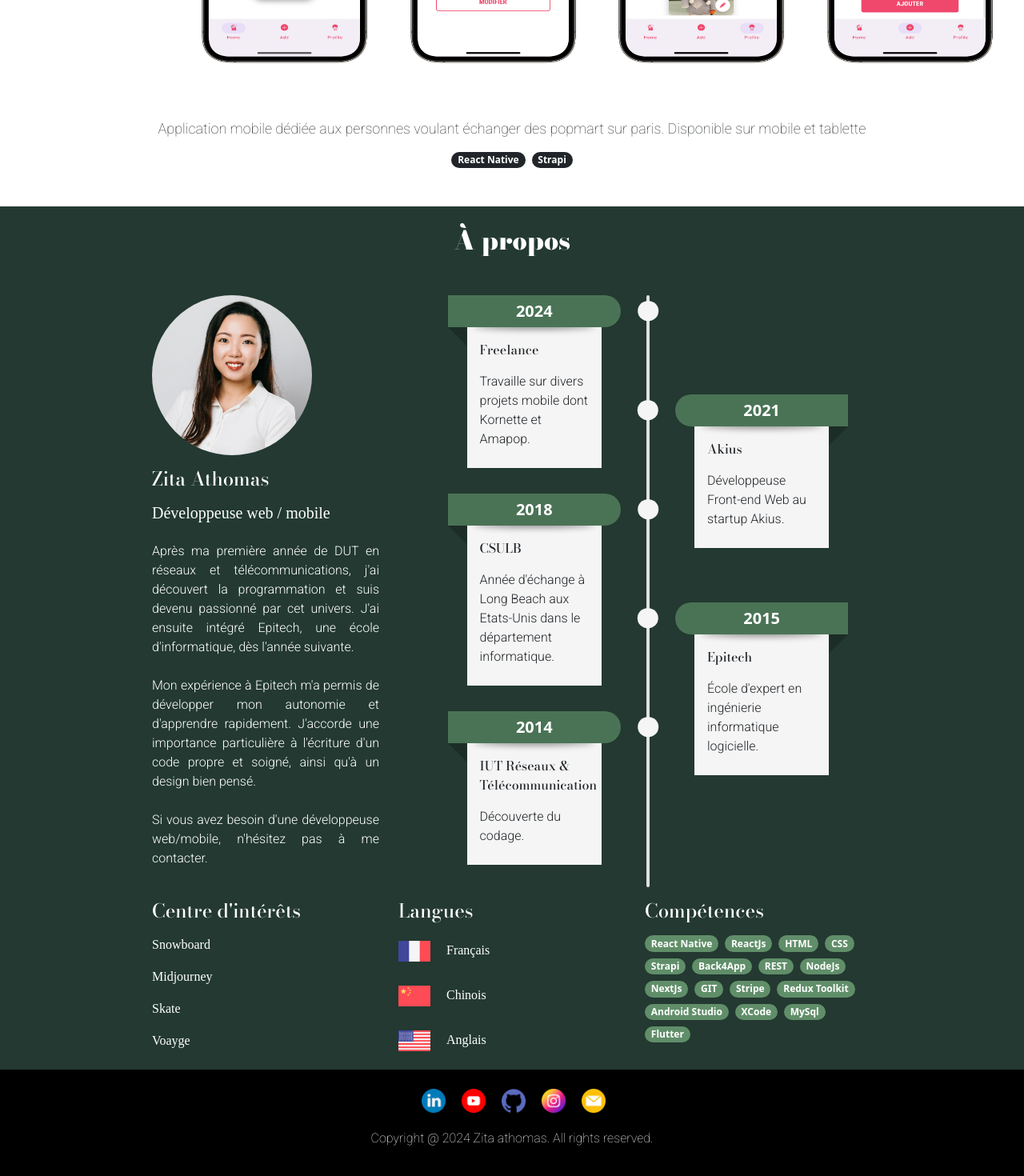
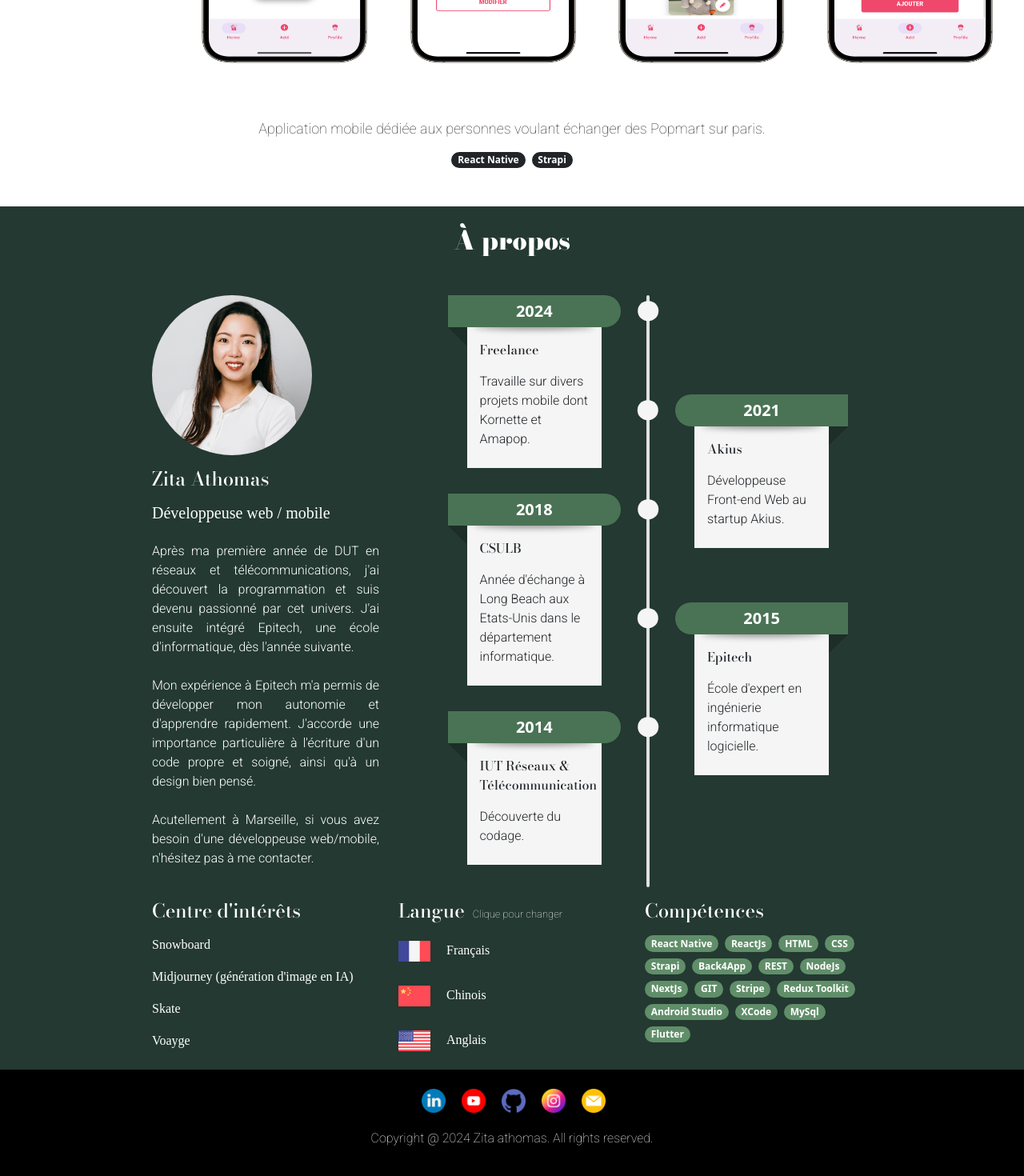
Before and after one commit to zitacheng/porfolio, a React (Create React App) app: page / in a window 1280 px wide. Shown: the part 1206-2676 px from the top of the page at 80% size. Built offline with nearby package versions, Linux system fonts and the light colour scheme; a web font is replaced by a local one.

Commit message:
translate all

```diff
--- a/src/App.css
+++ b/src/App.css
@@ -61,6 +61,18 @@
 
   to {
     transform: translateY(0)
+  }
+}
+
+.slide-left {
+  animation: 3s slide-left;
+}
+@keyframes slide-left {
+  from {
+    margin-left: 100%;
+  }
+  to {
+    margin-left: 0%;
   }
 }
 
@@ -193,6 +205,13 @@ li:nth-child(3) a::after {
   font-family: 'Ysabeau SC';
   font-weight: 200;
   color: #EFEFEF;
+}
+
+.mini {
+  font-family: 'Roboto';
+  font-weight: 200;
+  font-size: small;
+  margin-left: 10px;
 }
 
 .slideImg {
@@ -508,3 +527,40 @@ ul li .descr::before {
   50%  { transform: translate(0, 15px); }
   100%   { transform: translate(0, -0px); }
 }
+
+/* bounce effect */
+
+.bounce-in-right {
+  animation: bounce-in-right 2s ease 1;
+}
+@keyframes bounce-in-right {
+  0% {
+    opacity: 0;
+    transform: translateX(2000px);
+  }
+  60% {
+    opacity: 1;
+    transform: translateX(-30px);
+  }
+  80% { transform: translateX(10px); }
+  100% { transform: translateX(0); }
+}
+
+.bounce2 {
+  animation: bounce2 2s ease infinite;
+}
+@keyframes bounce2 {
+	0%, 20%, 50%, 80%, 100% {transform: translateY(0);}
+	40% {transform: translateY(-30px);}
+	60% {transform: translateY(-15px);}
+}
+
+.gelatine {
+  animation: gelatine 1.3s infinite;
+}
+@keyframes gelatine {
+  from, to { transform: scale(1, 1); }
+  25% { transform: scale(0.9, 1.1); }
+  50% { transform: scale(1.1, 0.9); }
+  75% { transform: scale(0.95, 1.05); }
+}
--- a/src/App.js
+++ b/src/App.js
@@ -85,8 +85,8 @@ function App() {
         </Col>
       </Row>
       <Row id="experience" className="mx-0 my-4">
-        <h1 className="mx-auto text-center title mt-4">{t('devMobileWeb')}</h1>
-        <h3 className="role text-center mb-4">{project.role}</h3>
+        <h1 className="mx-auto text-center title mt-4">{t('exp')}</h1>
+        <h3 className="role text-center mb-4">{t(project.role)}</h3>
         <Col md={2} align="center" className='mt-3'>
           <Row className="mx-2">
             {experiences.map((item, idx) => (
@@ -103,7 +103,7 @@ function App() {
           <Row className="mx-0 mb-0">
             {
               !loading && project?.img?.map((item, idx) => (
-                <Col md={item.md} className="slideInRow">
+                <Col md={item.md} className="bounce-in-right">
                   <Image onLoad={() => {}} key={idx} src={item.file} className="mockupIphone" />
                 </Col>
                 ))
@@ -111,7 +111,7 @@ function App() {
           </Row>
         </Col>
       </Row>
-      <p className="desc text-center w-75 mx-auto mt-0">{project.desc}</p>
+      <p className="desc text-center w-75 mx-auto mt-0">{t(project.desc)}</p>
       <Stack direction="horizontal" gap={2} className="justify-content-center mb-4">
         {
           project?.tech?.map((item, idx) => (
@@ -188,15 +188,15 @@ function App() {
         <Col md={3}>
           <h4 className='text-white subTitle mb-3'>{t('hobbies')}</h4>
           <p className="text-white lang">{t('snow')}</p>
-          <p className="text-white lang">Midjourney</p>
+          <p className="text-white lang">{t('midjourney')}</p>
           <p className="text-white lang">{t('skate')}</p>
           <p className="text-white lang">{t('travel')}</p>
         </Col>
         <Col md={3}>
-          <h4 className='text-white subTitle mb-3'>Langues</h4>
-          <p className="text-white lang" onClick={() => i18n.changeLanguage('fr')}><Image src={fr} className="flag mr-3" alt="flag icon"/>{t('fr')}</p>
-          <p className="text-white lang" onClick={() => i18n.changeLanguage('cn')}><Image src={cn} className="flag mr-3" alt="flag icon"/>{t('cn')}</p>
-          <p className="text-white lang" onClick={() => i18n.changeLanguage('en')}><Image src={us} className="flag mr-3" alt="flag icon"/>{t('en')}</p>
+          <h4 className='text-white subTitle mb-3'>{t('lang')}<span className="mini">{t('ClicktoSee')}</span></h4>
+          <p className="text-white lang" onClick={() => i18n.changeLanguage('fr')}><Image src={fr} className="flag mr-3 gelatine" alt="flag icon"/>{t('fr')}</p>
+          <p className="text-white lang" onClick={() => i18n.changeLanguage('cn')}><Image src={cn} className="flag mr-3 gelatine" alt="flag icon"/>{t('cn')}</p>
+          <p className="text-white lang" onClick={() => i18n.changeLanguage('en')}><Image src={us} className="flag mr-3 gelatine" alt="flag icon"/>{t('en')}</p>
         </Col>
         <Col md={3}>
           <h4 className='text-white subTitle mb-3'>{t('skills')}</h4>
--- a/src/constant.js
+++ b/src/constant.js
@@ -29,9 +29,9 @@ export const experiences = [
         apple: null,
         google: null,
         link: null,
-        role: 'Fullstack mobile',
+        role: 'fullSMob',
         tech: ['React Native', 'Strapi'],
-        desc: 'Application mobile dédiée aux personnes voulant échanger des popmart sur paris. Disponible sur mobile et tablette',
+        desc: 'amapopDesc',
     },
     {
         id: 1,
@@ -40,9 +40,9 @@ export const experiences = [
         apple: 'https://apps.apple.com/fr/app/kornette/id6474862918',
         google: 'https://play.google.com/store/apps/details?id=com.kornette.app&hl=en&gl=US',
         link: null,
-        role: 'Front-end mobile',
+        role: 'frontMob',
         tech: ['React Native', 'Strapi'],
-        desc: 'Application mobile permettant la mise en relation entre des business angel et des porteurs de projet en levée de fonds.',
+        desc: 'kornetDesc',
     },
     {
         id: 2,
@@ -51,9 +51,9 @@ export const experiences = [
         apple: '',
         google: '',
         link: 'https://getbigfast.club/',
-        role: 'Front-end web',
+        role: 'frontWeb',
         tech: ['ReactJs', 'NextJs', 'Bootstrap', 'Strapi'],
-        desc: 'Site de mise en relation avec un mentor pour aider ton business',
+        desc: 'getbigDesc',
     },
     {
         id: 3,
@@ -62,9 +62,9 @@ export const experiences = [
         apple: '',
         google: '',
         link: 'https://www.akius.com/',
-        role: 'Front-end web',
-        tech: ['ReactJs', 'Bootdtrap', 'Strapi'],
-        desc: 'Une startup qui faisait du livestream musical et changer livestream influenceurs.',
+        role: 'frontWeb',
+        tech: ['ReactJs', 'Bootstrap', 'Strapi'],
+        desc: 'akiusDesc',
     },
     {
         id: 4,
@@ -73,9 +73,9 @@ export const experiences = [
         apple: '',
         google: '',
         link: 'https://tipitizi.com/Splash',
-        role: 'Front-end web',
+        role: 'frontWeb',
         tech: ['React Native Web', 'Strapi', 'Stripe'],
-        desc: 'Une web app qui permet de donner un pour boire aux employées de différents services, codée en React native.',
+        desc: 'tipDesc',
     },
     {
         id: 5,
@@ -84,9 +84,9 @@ export const experiences = [
         apple: '',
         google: 'https://play.google.com/store/apps/details?id=com.jennkim&hl=en_US',
         link: '',
-        role: 'Fullstack mobile',
+        role: 'fullSMob',
         tech: ['React Native', 'Back4app', 'Stripe'],
-        desc: 'Une application mobile de grossiste de vêtement permettant de faire des commandes. Elle a été utilisé par des dizaines d’utilisateurs.',
+        desc: 'jennKimDesc',
     },
     {
         id: 6,
@@ -95,8 +95,8 @@ export const experiences = [
         apple: '',
         google: '',
         link: 'https://602d8e09590dcd5a3c6a36bd--dogger-fr.netlify.app/#home',
-        role: 'Fullstack mobile',
+        role: 'fullSMob',
         tech: ['React Native', 'ReactJs', 'Back4app'],
-        desc: 'Projet de 5e année à Epitech. Une application mobile qui a pour but de faire rencontrer des chiens à proximité pour se promener ensemble. Elle est codée en React native et contient de la géolocalisation, du chat en direct et est multilingues. Et un site vitrine',
+        desc: "doggerDesc",
     },
 ]
--- a/src/i18n.js
+++ b/src/i18n.js
@@ -8,79 +8,115 @@ const resources = {
   en: {
     translation: {
       'devMobileWeb': 'Web/mobile developer',
+      'fullSMob': 'Fullstack mobile',
+      'frontMob': 'Front-end mobile',
+      'frontWeb': 'Front-end web',
       'freelance': 'Freelance',
       'exp': 'Experiences',
       'about': 'About',
       'hobbies': 'Hobbies',
       'skills': 'Skills',
       'lang': 'Language',
+      'ClicktoSee': 'Click to change',
       'travel': 'Traveling',
       'skate': 'Skating',
       'snow': 'Snowboarding',
+      'midjourney': 'Midjourney (AI generated image)',
       'fr': 'French',
       'en': 'English',
       'cn': 'Chinese',
       'bio1': "After my first year of DUT in networks and telecommunications, I discovered programming and became passionate about this world. I then joined Epitech, a computer science school, the following year.",
       'bio2': "My experience at Epitech allowed me to develop my autonomy and learn quickly. I attach particular importance to writing clean and neat code, as well as a well-thought-out design.",
-      'bio3': "If you need a web/mobile developer, do not hesitate to contact me.",
+      'bio3': "Currently in Marseille, France do not hesitate to contact me if you need a web/mobile developer.",
       'r&t': 'IUT Networks & Telecommunications',
       'epitechM': 'Expert school in computer software engineering.',
       'lbYear': 'Exchange year in Long Beach in the United States in the computer science department.',
       'akiusRole': 'Front-end Web Developer at startup Akius.',
       'freelanceYear': 'Works on various mobile projects including Kornette and Amapop.',
       'discover': 'Discovery of coding.',
+      'amapopDesc': 'Mobile application dedicated to people wanting to exchange Popmart in Paris.',
+      'kornetDesc': 'Mobile application allowing connection between business angels and fundraising project leaders.',
+      'getbigDesc': 'Website to put you in touch with a mentor to help your business.',
+      'akiusDesc': 'A website that allows you to make donations to support projects and be rewarded with NFTs',
+      'tipDesc': 'A web app that allows you to tip employees of different departments.',
+      'jennKimDesc': "A clothing wholesaler's mobile application allowing you to place orders.",
+      'doggerDesc': '5th year project at Epitech. A mobile application which aims to meet people with a dog nearby to walk them together. It contains geolocation, live chat and is multilingual. And I also coded a web landing page.'
     }
   },
   fr: {
     translation: {
       'devMobileWeb': 'Développeuse web / mobile',
+      'fullSMob': 'Fullstack mobile',
+      'frontMob': 'Front-end mobile',
+      'frontWeb': 'Front-end web',
       'freelance': 'Freelance',
       'exp': 'Expériences',
       'about': 'À propos',
       'hobbies': "Centre d'intérêts",
       'skills': 'Compétences',
       'lang': 'Langue',
+      'ClicktoSee': 'Clique pour changer',
       'travel': 'Voayge',
       'skate': 'Skate',
       'snow': 'Snowboard',
+      'midjourney': "Midjourney (génération d'image en IA)",
       'fr': 'Français',
       'en': 'Anglais',
       'cn': 'Chinois',
       'bio1': "Après ma première année de DUT en réseaux et télécommunications, j'ai découvert la programmation et suis devenu passionné par cet univers. J'ai ensuite intégré Epitech, une école d'informatique, dès l'année suivante.",
       'bio2': "Mon expérience à Epitech m'a permis de développer mon autonomie et d'apprendre rapidement. J'accorde une importance particulière à l'écriture d'un code propre et soigné, ainsi qu'à un design bien pensé.",
-      'bio3': "Si vous avez besoin d'une développeuse web/mobile, n'hésitez pas à me contacter.",
+      'bio3': "Acutellement à Marseille, si vous avez besoin d'une développeuse web/mobile, n'hésitez pas à me contacter.",
       'r&t': 'IUT Réseaux & Télécommunication',
       'epitechM': "École d'expert en ingénierie informatique logicielle.",
       'lbYear': "Année d'échange à Long Beach aux Etats-Unis dans le département informatique.",
       'akiusRole': 'Développeuse Front-end Web au startup Akius.',
       'freelanceYear': 'Travaille sur divers projets mobile dont Kornette et Amapop.',
       'discover': 'Découverte du codage.',
+      'amapopDesc': 'Application mobile dédiée aux personnes voulant échanger des Popmart sur paris.',
+      'kornetDesc': 'Application mobile permettant la mise en relation entre des business angel et des porteurs de projet en levée de fonds.',
+      'getbigDesc': 'Siteweb de mise en relation avec un mentor pour aider ton business.',
+      'akiusDesc': 'Un site qui permet de faire des don pour soutenir des proejts et être récompensé en NFT',
+      'tipDesc': 'A web app that allows you to give a drink to employees of different departments.',
+      'jennKimDesc': 'Une application mobile de grossiste de vêtement permettant de faire des commandes.',
+      'doggerDesc': "Projet de 5e année à Epitech. Une application mobile qui a pour but de faire rencontrer des personnes ayant un chien à proximité pour les promener ensemble. Elle contient de la géolocalisation, du chat en direct et est multilingues. Et j'ai également codée une site vitrine."
     }
   },
   cn: {
     translation: {
       'freelance': '自由职业者',
       'devMobileWeb': '手机/网站编程师',
+      'fullSMob': '手机软件全栈编程师',
+      'frontMob': '手机软件前端编程师',
+      'frontWeb': '网站前端编程师',
       'exp': '经验',
       'about': '关于我',
       'hobbies': "爱好",
       'skills': '技能',
       'lang': '语言',
+      'ClicktoSee': '按国旗换语言',
       'travel': '旅游',
       'skate': '滑板',
       'snow': '滑雪单板',
+      'midjourney': "Midjourney (AI绘画程序)",
       'fr': '法文',
       'en': '英文',
       'cn': '中文',
-      'bio1': "在网络和电信专业学校的期间，我发现了编程并对这个产生了热情。第二年，我就加入了 Epitech，一所计算机科学学校.",
-      'bio2': "我在 Epitech 的经历使我能够发展自主性并快速学习。我特别重视编写干净整洁的代码以及经过深思熟虑的设计.",
-      'bio3': "如果您需要网站/手机编程师，请随时与我联系.",
-      'r&t': 'IUT Réseaux & Télécommunication',
-      'epitechM': "工程专家学院.",
-      'lbYear': "在美国长滩计算机科学系交换一年.",
-      'akiusRole': '在Akius做前端开发人员.',
-      'freelanceYear': '在不同手机软件编码，其中包含Kornette和Amapop.',
+      'bio1': "在网络和电信专业学校的期间，我发现了编程并对这个产生了热情。第二年，我就加入了 Epitech，一所计算机科学学校。",
+      'bio2': "我在 Epitech 的经历使我能够发展自主性并快速学习。我特别重视编写干净整洁的代码以及经过深思熟虑的设计。",
+      'bio3': "目前在法国马赛，如果您需要网站/手机编程师，请随时与我联系。",
+      'r&t': '电信网络大学',
+      'epitechM': "工程专家学院。",
+      'lbYear': "在美国长滩计算机科学系交换一年。",
+      'akiusRole': '在Akius做前端开发人员。',
+      'freelanceYear': '在不同手机软件编码，其中包含Kornette和Amapop。',
       'discover': '编码的发现',
+      'amapopDesc': '专门为想要在巴黎交换泡泡玛特的人们设计的应用程序。',
+      'kornetDesc': '天使投资者和筹款项目负责人之间建立联系的应用程序。',
+      'getbigDesc': '让您与导师联系以及帮助您的业务的网站。',
+      'akiusDesc': '您可以捐款支持项目并获得 NFT 奖励的网站。',
+      'tipDesc': '可让您给不同产业的员工小费的应用程序。',
+      'jennKimDesc': "您可以下订单的服装批发商的应用程序。",
+      'doggerDesc': 'Epitech大学第5年的项目。一款应用程序，目的是让附近养狗的人一起遛狗。它包含定位、实时聊天并且是多语言的。我还编写了一个网页。'
     }
   }
 };
```
